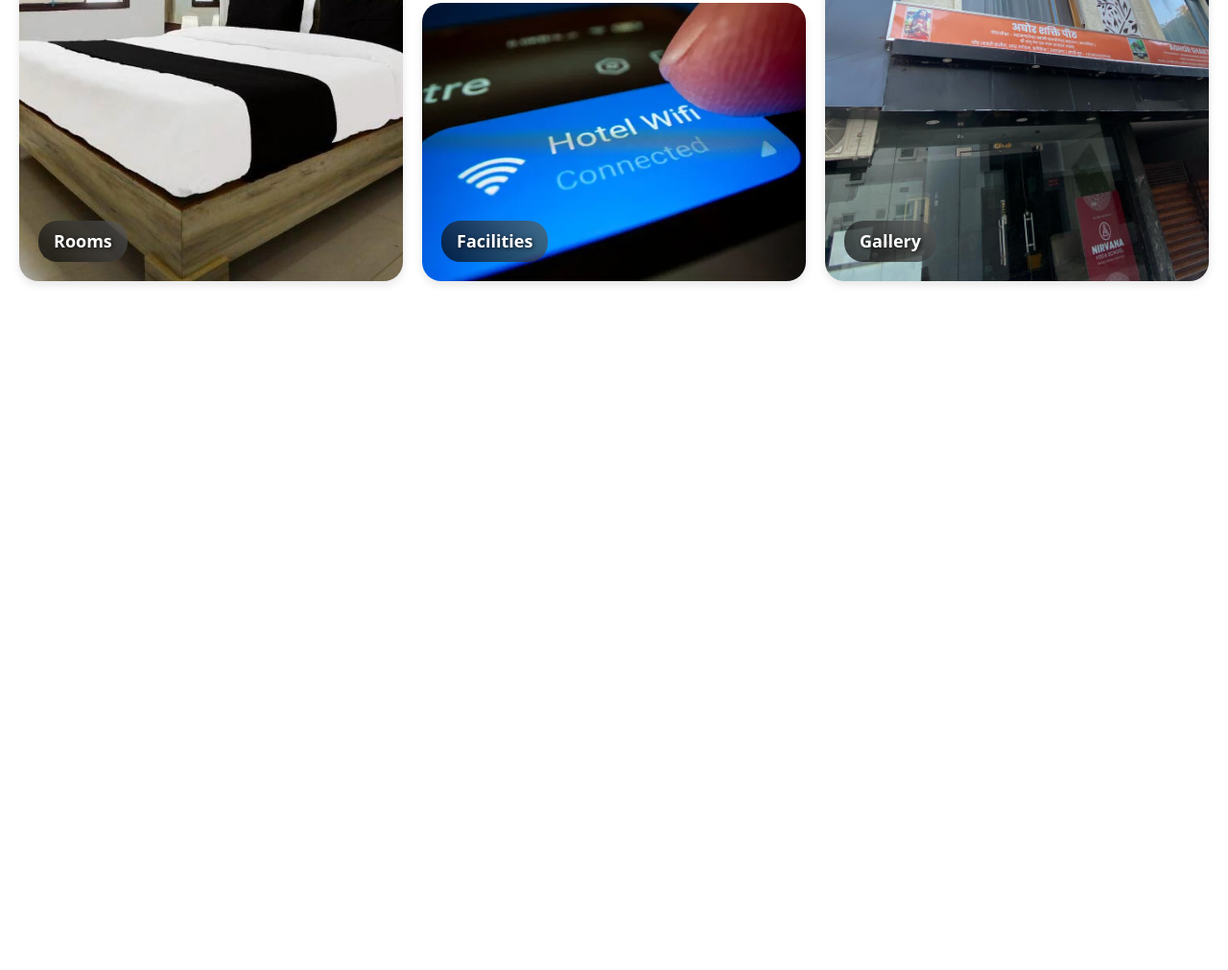
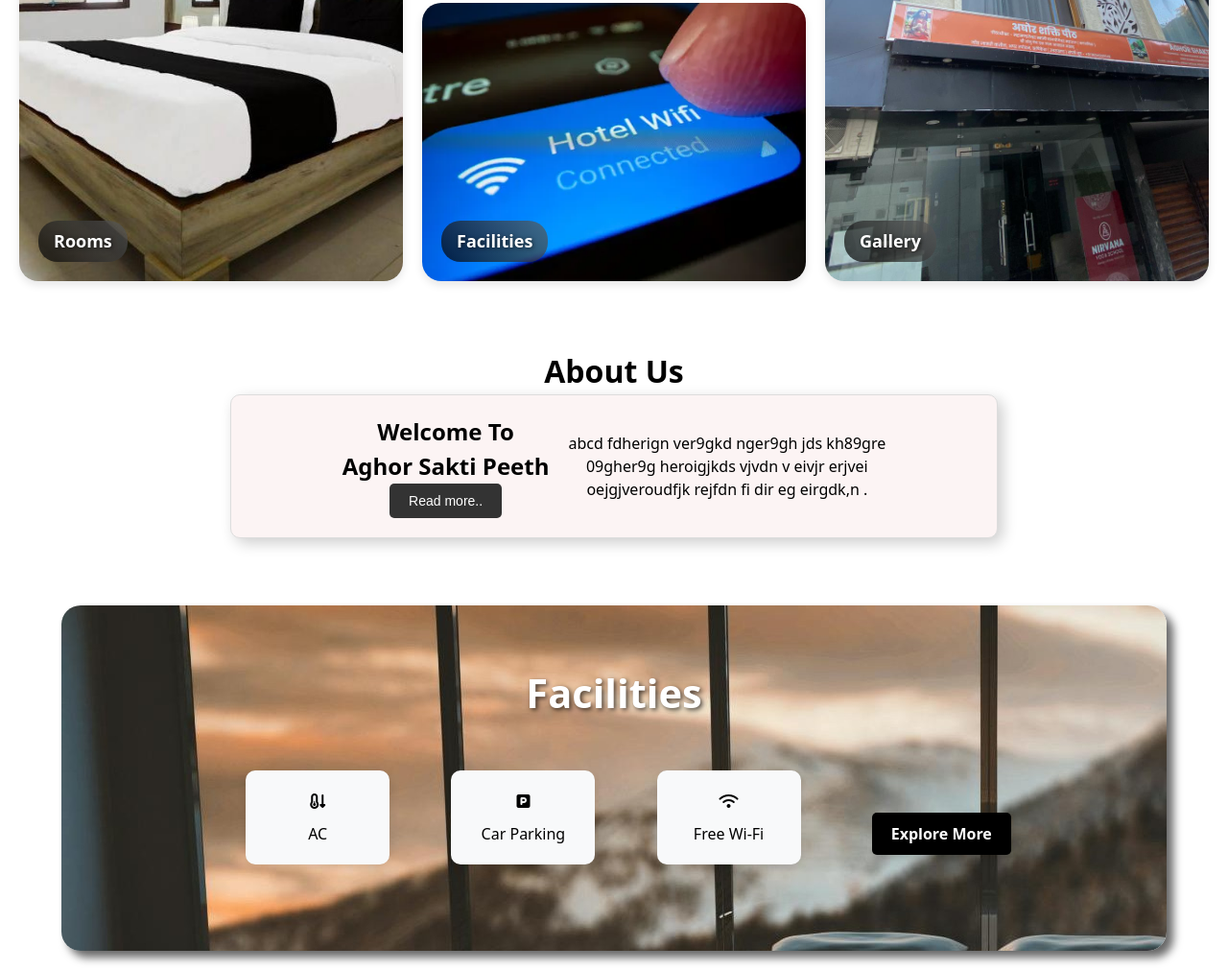
Before and after one commit to Aryan-404-404/Hotel-booking-Site, a plain HTML site: page Development/index.html in a window 1280 px wide. Shown: the part 1515-2526 px from the top of the page at 96% size. Before the commit the page ends 1858 px from the top, so only its background shows below. Drawn offline with Linux system fonts and the light colour scheme.

Commit message:
Added about us section and Facility section

```diff
--- a/Development/index.html
+++ b/Development/index.html
@@ -99,5 +99,39 @@
         </div>
     </div>
 
+    <div class="about-section">
+        <h1>About Us</h1>
+        <div class="aboutInnerBox">
+            <div class="welcome-section">
+                <div class="left">
+                    <h2>Welcome To <br> Aghor Sakti Peeth</h2>
+                    <button>Read more..</button>
+                </div>
+                <div class="right">
+                    <p>abcd fdherign ver9gkd nger9gh jds kh89gre</p>
+                    <p>09gher9g heroigjkds vjvdn v eivjr erjvei</p>
+                    <p>oejgjveroudfjk rejfdn fi dir eg eirgdk,n .</p>
+                </div>
+            </div>
+        </div>
+    </div>
+
+    <div class="facilities-container">
+        <h1>Facilities</h1>
+        <div class="facility">
+            <i class="fa-solid fa-temperature-arrow-down"></i>
+            <p>AC</p>
+        </div>
+        <div class="facility">
+            <i class="fa-solid fa-square-parking"></i>
+            <p>Car Parking</p>
+        </div>
+        <div class="facility">
+            <i class="fa-solid fa-wifi"></i>
+            <p>Free Wi-Fi</p>
+        </div>
+        <a href="#" class="explore-button">Explore More</a>
+    </div>
+
 </body>
 </html>
--- a/Development/style.css
+++ b/Development/style.css
@@ -167,6 +167,7 @@ body {
     flex-direction: column;
     align-items: center;
     text-align: center;
+    box-shadow: 7px 7px 15px rgba(0, 0, 0, 0.6);
 }
 
 /* Header */
@@ -309,7 +310,7 @@ label {
     border-radius: 20px;
     font-size: 18px;
     font-weight: bold;
-    text-shadow: 1px 1px 4px rgba(0, 0, 0, 0.75);
+    text-shadow: 1px 1px 4px rgba(0, 0, 0, 0.6);
     transition: background 0.3s ease;
 }
 .middleImages .card{
@@ -321,3 +322,110 @@ label {
     transform: scale(1.1);
     cursor: pointer;
 }
+
+/* About us */
+
+.about-section {
+    text-align: center;
+    padding: 20px;
+    width: 100%;
+    margin: 50px 0px;
+    display: flex;
+    flex-direction: column;
+    align-items: center;
+    justify-content: center;
+    border-radius: 20px;
+}
+
+.aboutInnerBox {
+    width: 800px;
+    height: auto;
+}
+
+.welcome-section {
+    display: flex;
+    background: #fcf4f4;
+    border: 1px solid #dddddd;
+    border-radius: 10px;
+    box-shadow: 5px 5px 15px rgba(0, 0, 0, 0.2);
+    padding: 20px;
+    gap: 20px;
+    max-width: 800px;
+    justify-content: center;
+    align-items: center;
+}
+.left button {
+    background-color: #333;
+    color: white;
+    border: none;
+    padding: 10px 20px;
+    font-size: 14px;
+    cursor: pointer;
+    border-radius: 5px;
+    transition: background-color 0.3s ease;
+}
+
+
+/* Facilities */
+.facilities-container {
+    text-align: center;
+    background-image: url(resources/Background-img.jpg);
+    color: white;
+    padding: 60px;
+    border-radius: 20px;
+    width: 90%;
+    margin-left: 5%;
+    margin-bottom: 20px;
+    opacity: 1.5;
+    box-shadow: 7px 7px 10px rgba(0, 0, 0, 0.6);
+    gap: 20px;
+}
+
+.facilities-container h1 {
+    font-size: 2.6rem;
+    margin-bottom: 20px;
+    font-weight: 800;
+    text-shadow: 2px 2px 5px rgba(0, 0, 0, 0.7);
+}
+
+.facility {
+    display: inline-block;
+    margin: 30px;
+    padding: 20px;
+    background: #f8f9fa;
+    color: black;
+    border-radius: 10px;
+    width: 150px;
+    box-shadow: 0 4px 8px rgba(0, 0, 0, 0.1);
+    text-align: center;
+    cursor: pointer;
+    transition: transform 0.4s ease-in-out;
+}
+.facilities-container :hover{
+    transform: scale(1.1);
+    background: rgba(0, 0, 0, 0.3);
+}
+
+.facility img {
+    width: 50px;
+    height: 50px;
+}
+
+.facility p {
+    font-size: 16px;
+    margin-top: 10px;
+}
+
+.explore-button {
+    display: inline-block;
+    margin-top: 20px;
+    margin-left: 40px;
+    padding: 10px 20px;
+    background-color: black;
+    color: white;
+    text-decoration: none;
+    border-radius: 5px;
+    box-shadow: 0 4px 8px rgba(0, 0, 0, 0.1);
+    font-size: 16px;
+    font-weight: bold;
+}
```
Also changed, not shown: Development/resources/AC.webp (added), Development/resources/Background-img.jpg (added), Development/resources/Wifi2.webp (added), Development/resources/parking.webp (added).
